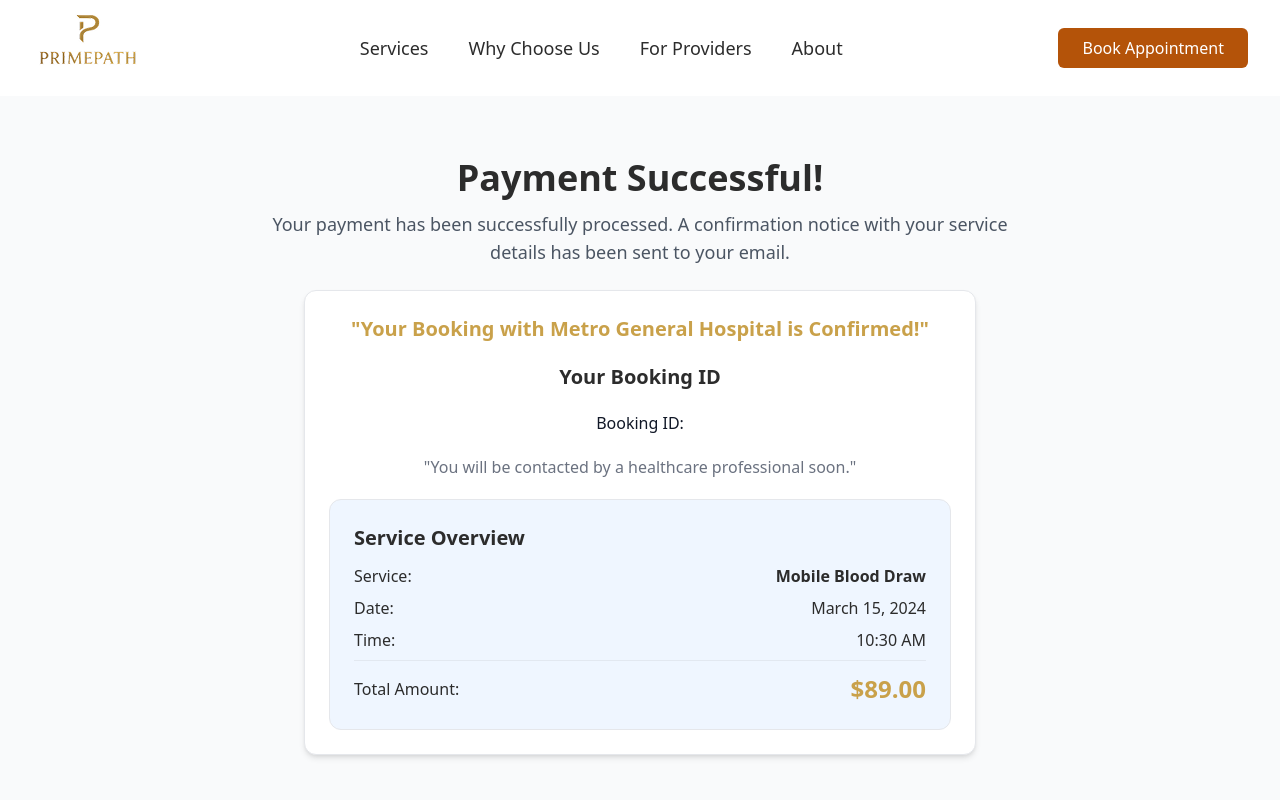
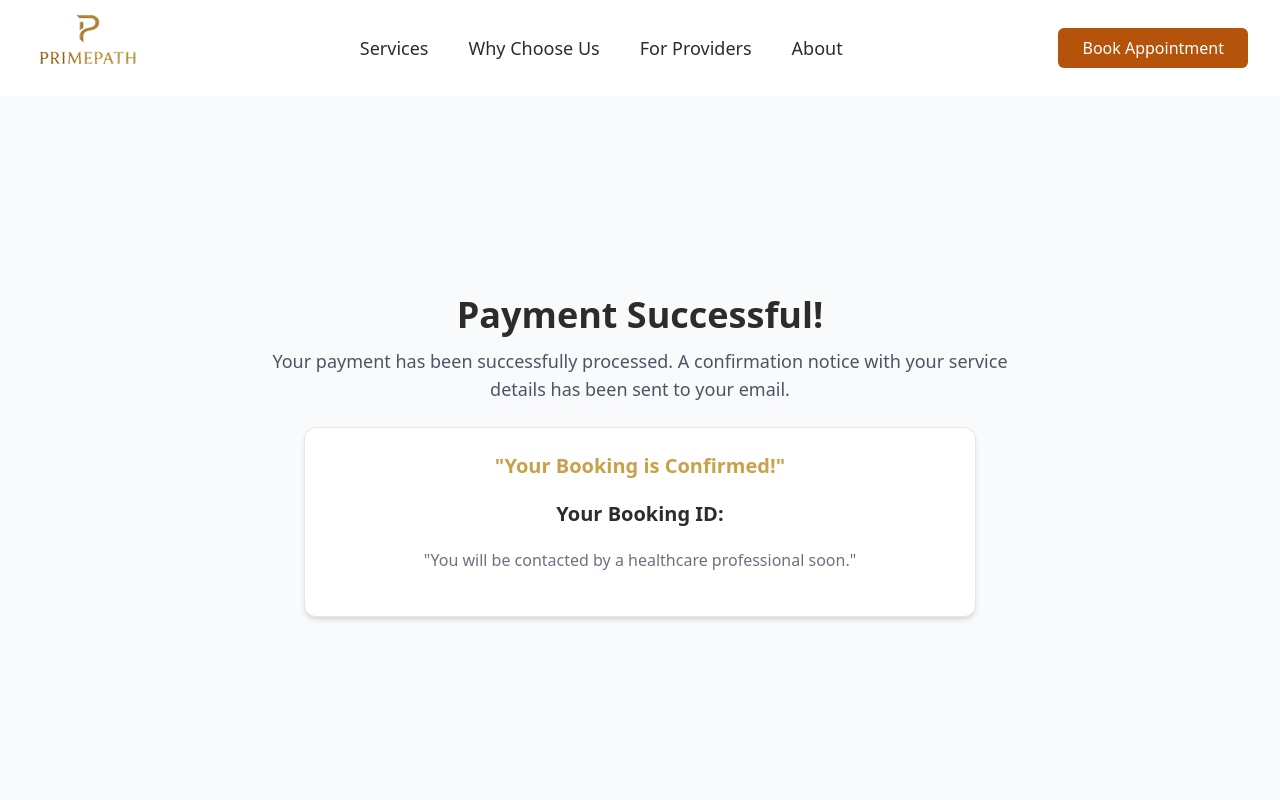
Before and after one commit to Arafat-Bhuiyan/adam, a React (Vite) app: page /payment-success in a window 1280 px wide. Shown: the top 800 px of the page. Built offline with nearby package versions, Linux system fonts and the light colour scheme.

Commit message:
Stripe payment api integration done

```diff
--- a/src/pages/Schedule/PaymentSuccess.jsx
+++ b/src/pages/Schedule/PaymentSuccess.jsx
@@ -1,6 +1,20 @@
 import { X } from "lucide-react";
+import { useEffect, useState } from "react";
+import { useLocation } from "react-router-dom"; // Assuming react-router-dom is used for routing
 
-export const PaymentSuccess = ({ appointmentId }) => {
+export const PaymentSuccess = () => {
+  const location = useLocation();
+  const [appointmentId, setAppointmentId] = useState(null);
+
+  useEffect(() => {
+    const params = new URLSearchParams(location.search);
+    // Assuming the appointmentId is passed as a query parameter named 'appointmentId'
+    setAppointmentId(params.get("appointmentId"));
+  }, [location.search]);
+
+  console.log("Appointment ID:", appointmentId);
+
+  // You might want to fetch full appointment details here using the appointmentId
   return (
     <div className="min-h-screen bg-gray-50 flex items-center justify-center p-4">
       <div className="max-w-7xl w-full pb-20">
@@ -18,48 +32,14 @@ export const PaymentSuccess = ({ appointmentId }) => {
           {/* Booking Confirmation */}
           <div className="text-center bg-white shadow-md rounded-xl p-6 border border-gray-200 max-w-2xl mx-auto">
             <h3 className="text-[#C9A14A] font-semibold text-xl ">
-            "Your Booking with Metro General Hospital is Confirmed!"
+              "Your Booking is Confirmed!"
             </h3>
             <p className="text-[#2c2c2c] text-xl font-semibold my-5">
-            Your Booking ID
-          </p>
-          <p className="text-gray-900 font-medium text-base mb-5">
-            Booking ID: {appointmentId}
+              Your Booking ID: {appointmentId}
             </p>
             <p className="text-gray-500 text-base font-medium mb-5">
               "You will be contacted by a healthcare professional soon."
             </p>
-
-          {/* Service Overview Box */}
-          <div className="bg-[#EFF6FF] border border-[#E5E7EB] rounded-xl p-6 text-left">
-            <h4 className="text-xl font-semibold text-[#2C2C2C] mb-3">
-              Service Overview
-            </h4>
-            <div className="space-y-2 text-base">
-              <div className="flex justify-between">
-                <span className="text-[#2c2c2c] font-medium">Service:</span>
-                <span className="font-semibold text-[#2C2C2C]">
-                  Mobile Blood Draw
-                </span>
-              </div>
-              <div className="flex justify-between">
-                <span className="text-[#2c2c2c] font-medium">Date:</span>
-                <span className="text-[#2C2C2C]">March 15, 2024</span>
-              </div>
-              <div className="flex justify-between">
-                <span className="text-[#2c2c2c] font-medium">Time:</span>
-                <span className="text-[#2C2C2C]">10:30 AM</span>
-              </div>
-              <div className="flex items-center justify-between border-t pt-3">
-                <span className="text-[#2c2c2c] font-medium">
-                  Total Amount:
-                </span>
-                <span className="text-[#C9A14A] font-bold text-2xl">
-                  $89.00
-                </span>
-              </div>
-            </div>
-          </div>
           </div>
         </div>
       </div>
--- a/src/pages/Schedule/SecurePaymentModal.jsx
+++ b/src/pages/Schedule/SecurePaymentModal.jsx
@@ -6,9 +6,9 @@ import important from "../../assets/images/important.png";
 import bonding from "../../assets/images/bonding.png";
 import visa from "../../assets/images/visa.png";
 import mc from "../../assets/images/mc.png";
-import ame from "../../assets/images/ame.png";
-import dis from "../../assets/images/dis.png";
-import { PaymentSuccess } from "./PaymentSuccess";
+import ame from "../../assets/images/ame.png"; // Assuming these are still used for display
+import dis from "../../assets/images/dis.png"; // Assuming these are still used for display
+import { useUpdateBillingAndCreateStripeSessionMutation } from "@/store/services/user/userApi";
 
 export function SecurePaymentModal({
   isOpen,
@@ -17,7 +17,6 @@ export function SecurePaymentModal({
   appointmentDetails,
   selectedServiceTitle,
 }) {
-  const [isPaymentSuccessOpen, setIsPaymentSuccessOpen] = useState(false);
   const [billingData, setBillingData] = useState({
     streetAddress: "",
     city: "",
@@ -25,7 +24,11 @@ export function SecurePaymentModal({
     zipCode: "",
   });
 
+  const [updateBillingAndStripe, { isLoading: isProcessingPayment }] =
+    useUpdateBillingAndCreateStripeSessionMutation();
+
   console.log("Appointment Details:", appointmentDetails);
+  console.log("Appointment ID:", appointmentDetails.appointment_id);
   console.log("Service Title:", selectedServiceTitle);
 
   if (!isOpen) return null;
@@ -60,13 +63,48 @@ export function SecurePaymentModal({
     setBillingData((prev) => ({ ...prev, [field]: value }));
   };
 
+  const handlePayNowClick = async () => {
+    if (!appointmentId || !appointmentDetails) {
+      alert("Appointment details are missing. Please try again.");
+      return;
+    }
+
+    // Basic validation for billing data
+    if (
+      !billingData.streetAddress ||
+      !billingData.city ||
+      !billingData.state ||
+      !billingData.zipCode
+    ) {
+      alert("Please fill in all billing address fields.");
+      return;
+    }
+
+    try {
+      const body = {
+        appointment_id: appointmentId,
+        street_address: billingData.streetAddress,
+        city: billingData.city,
+        state: billingData.state,
+        zip_code: parseInt(billingData.zipCode, 10), // Ensure zip_code is an integer
+      };
+
+      const response = await updateBillingAndStripe(body).unwrap();
+      if (response.payment_url) {
+        window.location.href = response.payment_url; // Redirect to Stripe checkout
+      }
+    } catch (error) {
+      console.error("Failed to initiate Stripe payment:", error);
+      alert("Failed to initiate payment. Please try again.");
+    }
+  };
+
   if (!isOpen) return null;
 
   return (
     <div className="fixed inset-0 bg-black bg-opacity-50 flex items-center justify-center z-50 p-4">
-      {isPaymentSuccessOpen ? (
-        <PaymentSuccess appointmentId={appointmentId} />
-      ) : (
+      {" "}
+      {/* This div remains for the modal overlay */}
       <div className="bg-white rounded-lg max-w-7xl w-full max-h-[90vh] pb-20">
         {/* Header */}
         <div className="flex items-center justify-end p-6">
@@ -85,8 +123,8 @@ export function SecurePaymentModal({
               Secure Payment
             </h2>
             <p className="text-[#4B5563] text-lg text-center mb-2">
-                Your service is confirmed. Please complete the payment to
-                finalize your booking.
+              Your service is confirmed. Please complete the payment to finalize
+              your booking.
             </p>
 
             {/* SSL Badge */}
@@ -227,13 +265,13 @@ export function SecurePaymentModal({
 
                 {/* Pay Now Button */}
                 <button
-                    onClick={() => setIsPaymentSuccessOpen(true)}
-                    className="w-full bg-gradient-to-r from-[#897214] to-[#C9A14A] text-white py-3 font-bold text-base rounded-xl my-10 flex items-center justify-center"
+                  onClick={handlePayNowClick}
+                  className="w-full bg-gradient-to-r from-[#897214] to-[#C9A14A] text-white py-3 font-bold text-base rounded-xl my-10 flex items-center justify-center disabled:opacity-50 disabled:cursor-not-allowed"
+                  disabled={isProcessingPayment}
                 >
                   <Lock size={16} className="mr-2" />
-                    Pay Now
+                  {isProcessingPayment ? "Redirecting..." : "Pay Now"}
                 </button>
-
                 {/* Security Info */}
                 <div className="text-center">
                   <div className="flex items-center justify-center gap-2 text-[#6B7280] text-sm mb-2">
@@ -252,7 +290,6 @@ export function SecurePaymentModal({
           </div>
         </div>
       </div>
-      )}
     </div>
   );
 }
```
Lines whose indentation alone changed are shown as unchanged.
